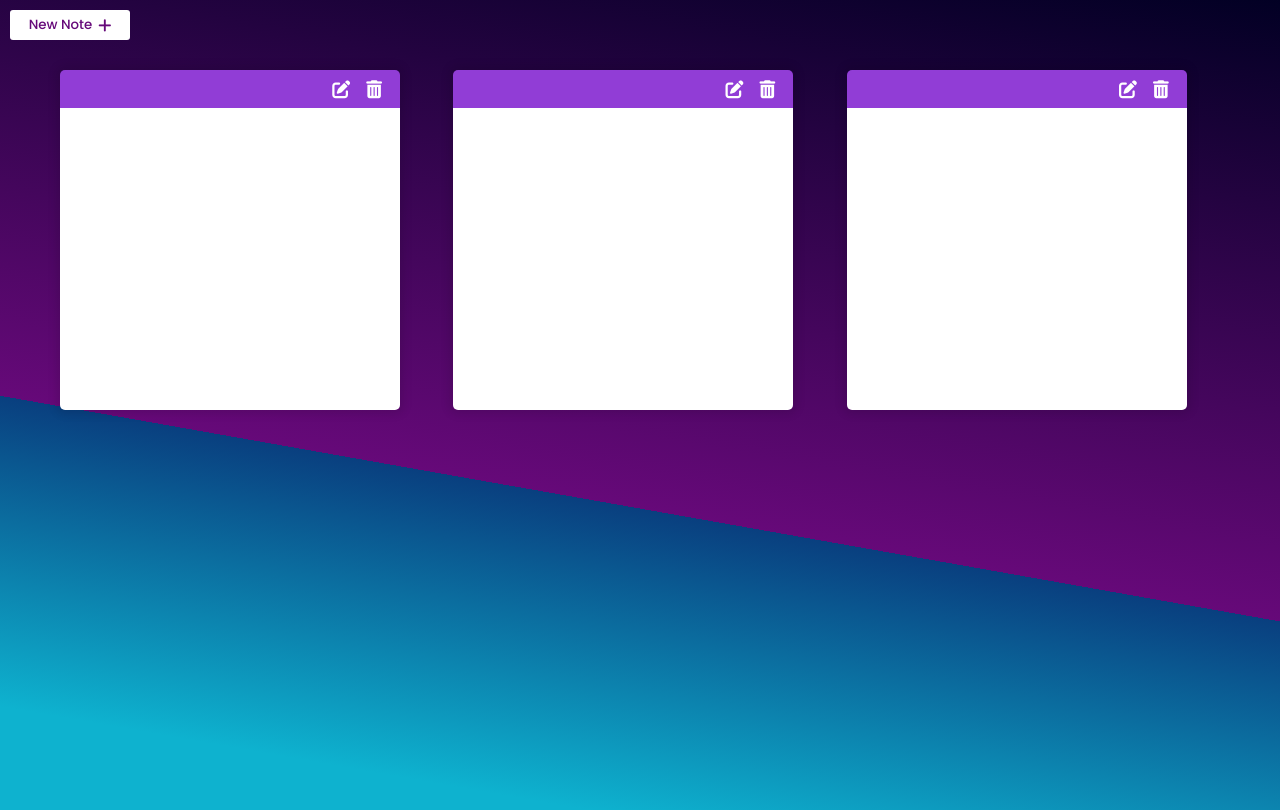
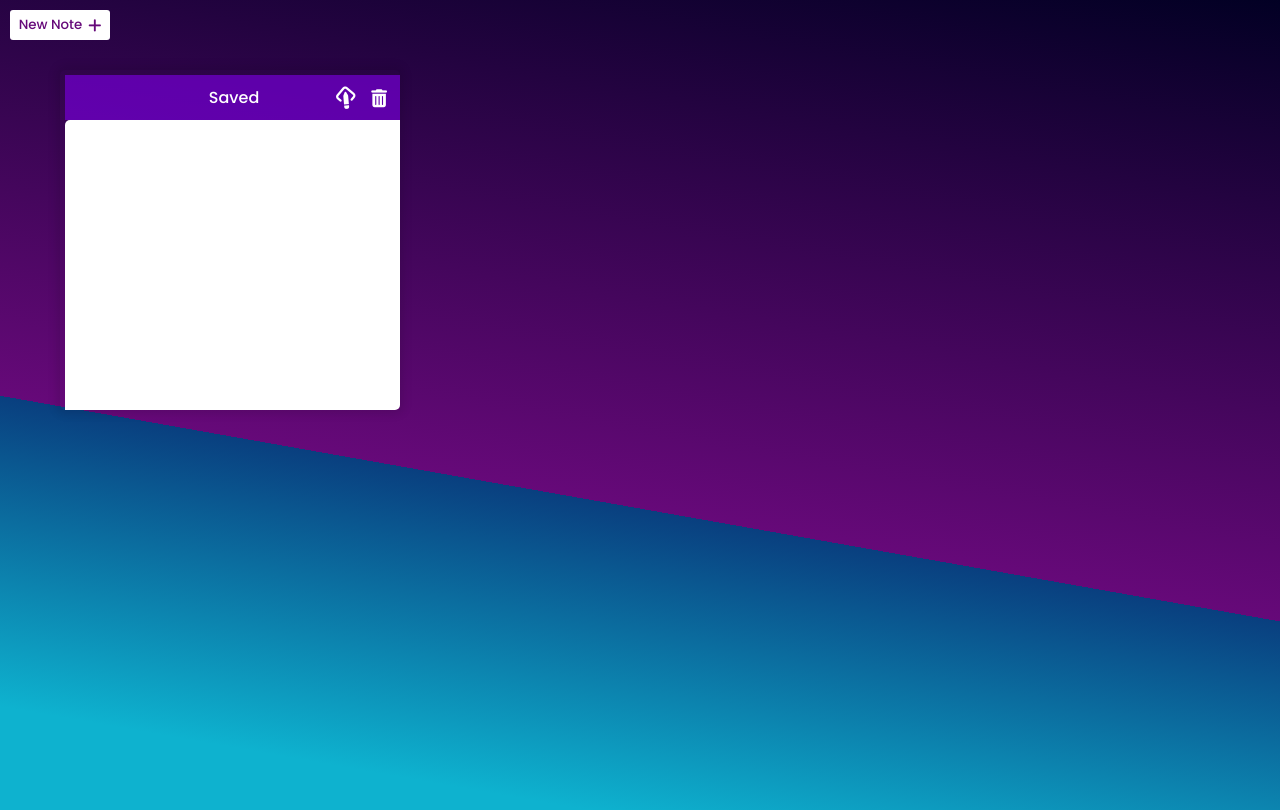
Before and after one commit to oladips772/javascript-apps, a plain HTML site: page notes-app/index.html in a window 1280 px wide. Both pictures are taken after a click on the button "New Note". Drawn offline with nearby package versions, Linux system fonts and the light colour scheme.

Commit message:
add new note and delete note functions working

```diff
--- a/notes-app/index.html
+++ b/notes-app/index.html
@@ -11,43 +11,12 @@
       crossorigin="anonymous"
       referrerpolicy="no-referrer"
     />
-    <script
-      src="https://cdnjs.cloudflare.com/ajax/libs/markdown-it/13.0.1/markdown-it.min.js"
-      integrity="sha512-SYfDUYPg5xspsG6OOpXU366G8SZsdHOhqk/icdrYJ2E/WKZxPxze7d2HD3AyXpT7U22PZ5y74xRpqZ6A2bJ+kQ=="
-      crossorigin="anonymous"
-      referrerpolicy="no-referrer"
-    ></script>
+    <script src="script.js" defer></script>
     <link rel="stylesheet" href="style.css" />
-    <script src="script.js" defer></script>
     <title>Notes App</title>
   </head>
   <body>
-    <div class="notes_container">
-      <div class="notes_wrapper">
-          <button>New Note <i class="fa-solid fa-plus"></i></button>
-        <div class="notes">
-          <div class="note">
-            <div class="note_tools">
-              <i class="fa-solid fa-pen-to-square"></i>
-              <i class="fa-solid fa-trash-can"></i>
-            </div>
-            <textarea id=""></textarea>
-          </div>
-            <div class="note">
-            <div class="note_tools">
-              <i class="fa-solid fa-pen-to-square"></i>
-              <i class="fa-solid fa-trash-can"></i>
-            </div>
-            <textarea id=""></textarea>
-          </div>  <div class="note">
-            <div class="note_tools">
-              <i class="fa-solid fa-pen-to-square"></i>
-              <i class="fa-solid fa-trash-can"></i>
-            </div>
-            <textarea id=""></textarea>
-          </div>
-        </div>
-      </div>
-    </div>
+    <button>New Note <i class="fa-solid fa-plus"></i></button>
+    <div class="notes"></div>
   </body>
 </html>
--- a/notes-app/script.js
+++ b/notes-app/script.js
@@ -0,0 +1,51 @@
+/** @format */
+const notesCont = document.querySelector(".notes");
+const addBtn = document.querySelector("button");
+
+//? creating a new note
+addBtn.onclick = () => {
+  addNewNote();
+};
+
+function addNewNote() {
+  const note = document.createElement("div");
+  note.classList.add("note");
+  note.innerHTML = `
+     <div class="note_tools">
+          <p>Saved</p>
+          <i class="fa-solid fa-pen-to-square" id="editBtn"></i>
+          <i class="fa-solid fa-trash-can" id="deleteBtn"></i>
+        </div>
+        <div class="main"></div>
+        <textarea id="textarea" spellcheck="false"></textarea>
+    `;
+
+  notesCont.appendChild(note);
+
+  const deleteBtn = note.querySelector("#deleteBtn");
+  const editBtn = note.querySelector("#editBtn");
+  const mainEl = note.querySelector(".main");
+  const textEl = note.querySelector("#textarea");
+  const Ptext = note.querySelector("p");
+
+  deleteBtn.addEventListener("click", () => {
+    note.remove();
+  });
+
+  editBtn.onclick = () => {
+    mainEl.classList.toggle("active");
+    textEl.classList.toggle("active");
+    editBtn.classList.toggle("active");
+
+    if (textEl.classList.contains("active")) {
+      Ptext.innerText = "Editing..";
+    } else if (!textEl.classList.contains("active")) {
+      Ptext.innerText = "Saved";
+    }
+  };
+
+  textEl.addEventListener("input", (e) => {
+    const { value } = e.target;
+    mainEl.innerHTML = value;
+  });
+}
--- a/notes-app/style.css
+++ b/notes-app/style.css
@@ -6,6 +6,12 @@
   padding: 0;
   font-family: "Poppins", sans-serif;
   box-sizing: border-box;
+}
+
+p {
+  color: white;
+  margin-right: 70px;
+  font-weight: 500;
 }
 
 body {
@@ -17,6 +23,10 @@
     rgb(14, 178, 207) 90%
   );
   min-height: 100vh;
+}
+
+body::-webkit-scrollbar {
+  display: none;
 }
 
 .notes {
@@ -38,7 +48,7 @@
   display: flex;
   justify-content: center;
   align-items: center;
-  width: 120px;
+  width: 100px;
   border-radius: 3px;
   padding: 5px;
   font-weight: 500;
@@ -46,8 +56,8 @@
   transition: all 0.2s;
 }
 
-button:hover{
-    background: whitesmoke;
+button:hover {
+  background: whitesmoke;
 }
 
 button i {
@@ -60,13 +70,21 @@
   height: 340px;
   border-radius: 5px;
   overflow: hidden;
-  background: white;
-  overflow-y: scroll;
   box-shadow: 0 0 10px 4px rgba(0, 0, 0, 0.1);
   position: relative;
+  overflow-y: scroll;
+  padding: 5px;
 }
 
 .note::-webkit-scrollbar {
+  display: none;
+}
+
+.note .main::-webkit-scrollbar {
+  display: none;
+}
+
+.note textarea::-webkit-scrollbar {
   display: none;
 }
 
@@ -79,6 +97,18 @@
   width: inherit;
 }
 
+.note .main {
+  background: white;
+  width: 340px;
+  height: 340px;
+  border-radius: 5px;
+  padding: 5px;
+}
+
+.note .main.active {
+  display: none;
+}
+
 .note_tools i {
   font-size: 18px;
   margin: 0 8px;
@@ -86,14 +116,31 @@
   color: white;
 }
 
+#editBtn {
+  transition: all 0.5s ease;
+  transition-delay: 0.2s;
+  transform: rotate(130deg);
+}
+
+#editBtn.active {
+  transition: all 0.5s ease;
+  transition-delay: 0.2s;
+  transform: rotate(-90deg);
+}
+
 .note textarea {
-  margin-top: 40px;
-  background-color: white;
+  background: white;
   outline: none;
   border: none;
   width: inherit;
   height: inherit;
   resize: none;
-  padding: 3px;
-  font-size: 18px;
+  padding: 5px;
+  font-size: 16px;
+  display: none;
+  border-radius: 5px;
 }
+
+.note textarea.active {
+  display: block;
+}
```
